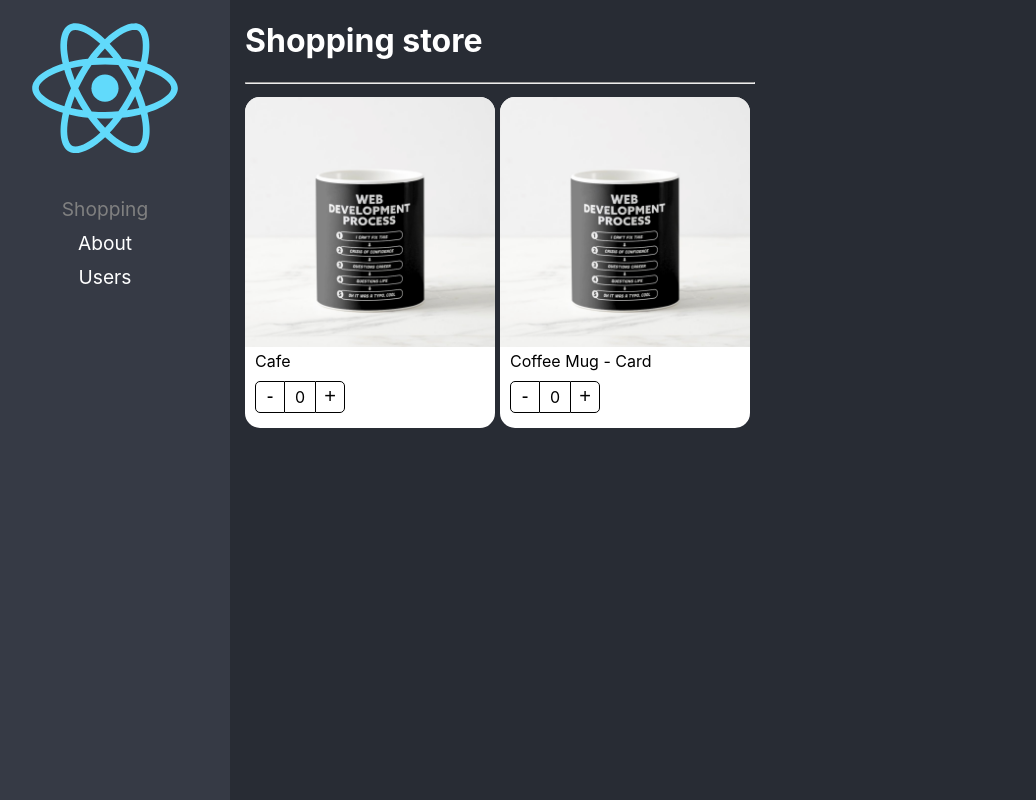
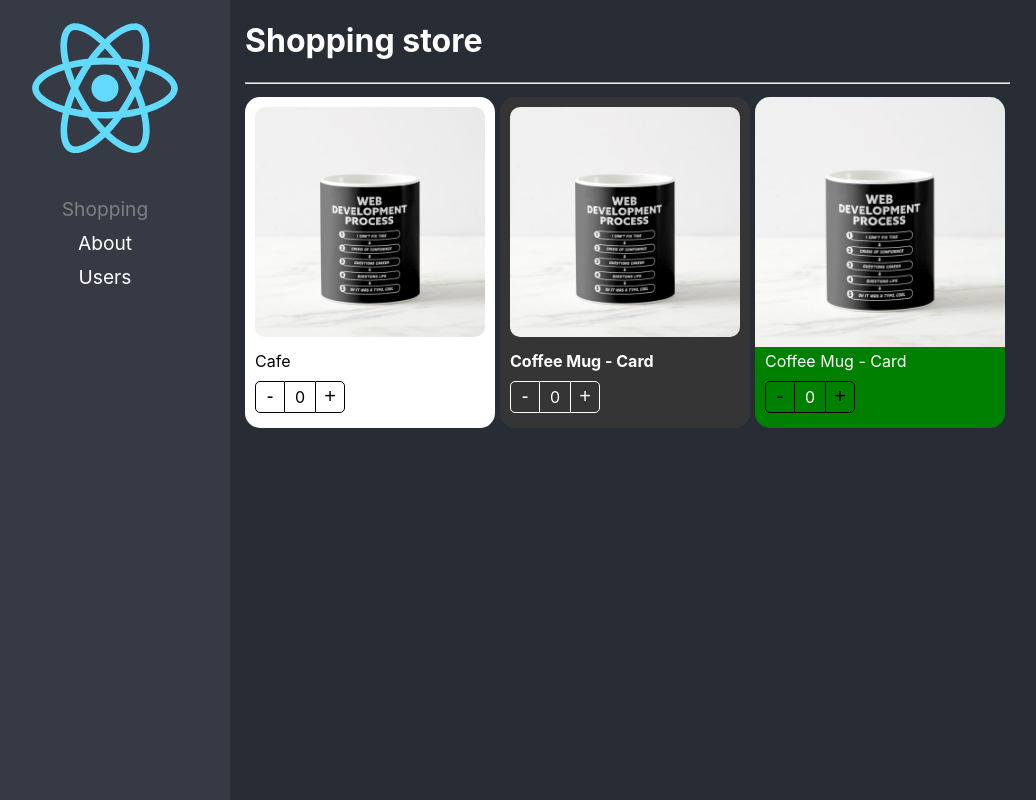
Before and after one commit to mario8a/react-pro, a React (Create React App) app: page /home in a window 1280 px wide. Shown: the whole page, without its empty margins (20-1056 px from the left). Built offline with nearby package versions, Linux system fonts and the light colour scheme.

Commit message:
component extend styles ready

```diff
--- a/src/02-components-patterns/components/ProductButtons.tsx
+++ b/src/02-components-patterns/components/ProductButtons.tsx
@@ -1,14 +1,18 @@
-import { useContext } from 'react';
+import { useContext, CSSProperties } from 'react';
 import { ProductContext } from './ProductCard';
 import styles from "../styles/styles.module.css";
 
+interface Props {
+  className?: string;
+  style?: CSSProperties
+}
 
-export const ProductButtons = () => {
+export const ProductButtons = ({className, style}: Props) => {
 
   const { increaseBy, counter } = useContext(ProductContext)
 
   return(
-    <div className={styles.buttonsContainer}>
+    <div className={`${styles.buttonsContainer} ${className}`} style={style}>
       <button className={styles.buttonMinus} onClick={() => increaseBy(-1)} > - </button>
       <div className={styles.countLabel}> {counter} </div>
       <button className={styles.buttonAdd} onClick={() => increaseBy(+1)}> + </button>
--- a/src/02-components-patterns/components/ProductCard.tsx
+++ b/src/02-components-patterns/components/ProductCard.tsx
@@ -1,14 +1,20 @@
 import styles from "../styles/styles.module.css";
 import { useProduct } from "../hooks/useProduct";
-import { createContext } from "react";
-import { ProductContextProps, ProductCardsProps } from '../interfaces/interface';
+import { createContext, CSSProperties, ReactElement } from 'react';
+import { ProductContextProps, Product } from '../interfaces/interface';
 
 
 export const ProductContext = createContext({} as ProductContextProps);
 const { Provider } = ProductContext;
 
+export interface Props {
+  product: Product;
+  children?: ReactElement | ReactElement[];
+  className?: string;
+  style?: CSSProperties
+}
 
-export const ProductCard = ({children, product}: ProductCardsProps) => {
+export const ProductCard = ({children, product, className, style}: Props) => {
 
   const { counter, increaseBy } = useProduct();
 
@@ -18,7 +24,7 @@
       increaseBy,
       product
     }}>
-      <div className={styles.productCard}>
+      <div className={`${styles.productCard} ${className}`} style={style}>
         { children }
       </div>
     </Provider>
--- a/src/02-components-patterns/components/ProductImage.tsx
+++ b/src/02-components-patterns/components/ProductImage.tsx
@@ -1,9 +1,15 @@
-import { useContext } from "react";
+import { useContext, CSSProperties } from 'react';
 import { ProductContext } from './ProductCard';
 import noImage from "../assets/no-image.jpg";
 import styles from "../styles/styles.module.css";
 
-export const ProductImage = ({img = ''}) => {
+interface Props {
+  img?: string;
+  className?: string;
+  style?: CSSProperties
+}
+
+export const ProductImage = ({img, className, style}: Props) => {
 
   const { product } = useContext(ProductContext);
   let imgTOShow: string;
@@ -17,6 +23,6 @@
   }
 
   return (
-    <img className={styles.productImg} src={ imgTOShow } alt="Product img" />
+    <img className={`${styles.productImg} ${className}`} src={ imgTOShow } alt="Product img" style={style}/>
   )
 }
--- a/src/02-components-patterns/components/ProductTitle.tsx
+++ b/src/02-components-patterns/components/ProductTitle.tsx
@@ -1,14 +1,20 @@
-import { useContext } from 'react';
+import { useContext, CSSProperties } from 'react';
 import { ProductContext } from './ProductCard';
 
 import styles from "../styles/styles.module.css";
 
-export const ProductTitle = ({title}: {title?: string}) => {
+interface Props {
+  title?: string;
+  className?: string;
+  style?: CSSProperties
+}
+
+export const ProductTitle = ({title, className, style}: Props) => {
 
   const { product } = useContext(ProductContext);
 
   return(
-    <span className={styles.productDescription}>
+    <span className={`${styles.productDescription} ${className}`} style={style}>
       {title ? title : product.title}
     </span>
   )
--- a/src/02-components-patterns/pages/ShoppingPage.tsx
+++ b/src/02-components-patterns/pages/ShoppingPage.tsx
@@ -1,4 +1,5 @@
 import { ProductButtons, ProductCard, ProductImage, ProductTitle } from '../components';
+import '../styles/cusstom-styles.css';
 
 const product = {
   id: '1',
@@ -17,13 +18,28 @@
         flexWrap: 'wrap'
       }}>
         <ProductCard product={product}>
-          <ProductCard.Image />
+          <ProductCard.Image className="custom-image" />
           <ProductCard.Title title={'Cafe'} />
           <ProductCard.Buttons/>
         </ProductCard>
 
-        <ProductCard product={product}>
-          <ProductImage />
+        <ProductCard
+          product={product}
+          className='bg-dark text-white'
+        >
+          <ProductImage className="custom-image"/>
+          <ProductTitle className="text-bold" />
+          <ProductButtons className="custom-buttons"/>
+        </ProductCard>
+
+        <ProductCard
+          product={product}
+          style={{
+            backgroundColor: 'green',
+            color: 'white'
+          }}
+        >
+          <ProductImage/>
           <ProductTitle />
           <ProductButtons/>
         </ProductCard>
--- /dev/null
+++ b/src/02-components-patterns/styles/cusstom-styles.css
@@ -0,0 +1,23 @@
+
+.bg-dark {
+  background-color: rgb(53, 53, 53);
+}
+
+.text-white {
+  color: white;
+}
+
+.text-bold {
+  font-weight: bold;
+}
+
+.custom-image {
+  padding: 10px;
+  width: calc(100% - 20px);
+  border-radius: 20px;
+}
+
+.custom-buttons button, .custom-buttons div{
+  border-color: white;
+  color: white;
+}
```
Also changed, not shown: src/02-components-patterns/interfaces/interface.tsx (+0 -7 lines).
